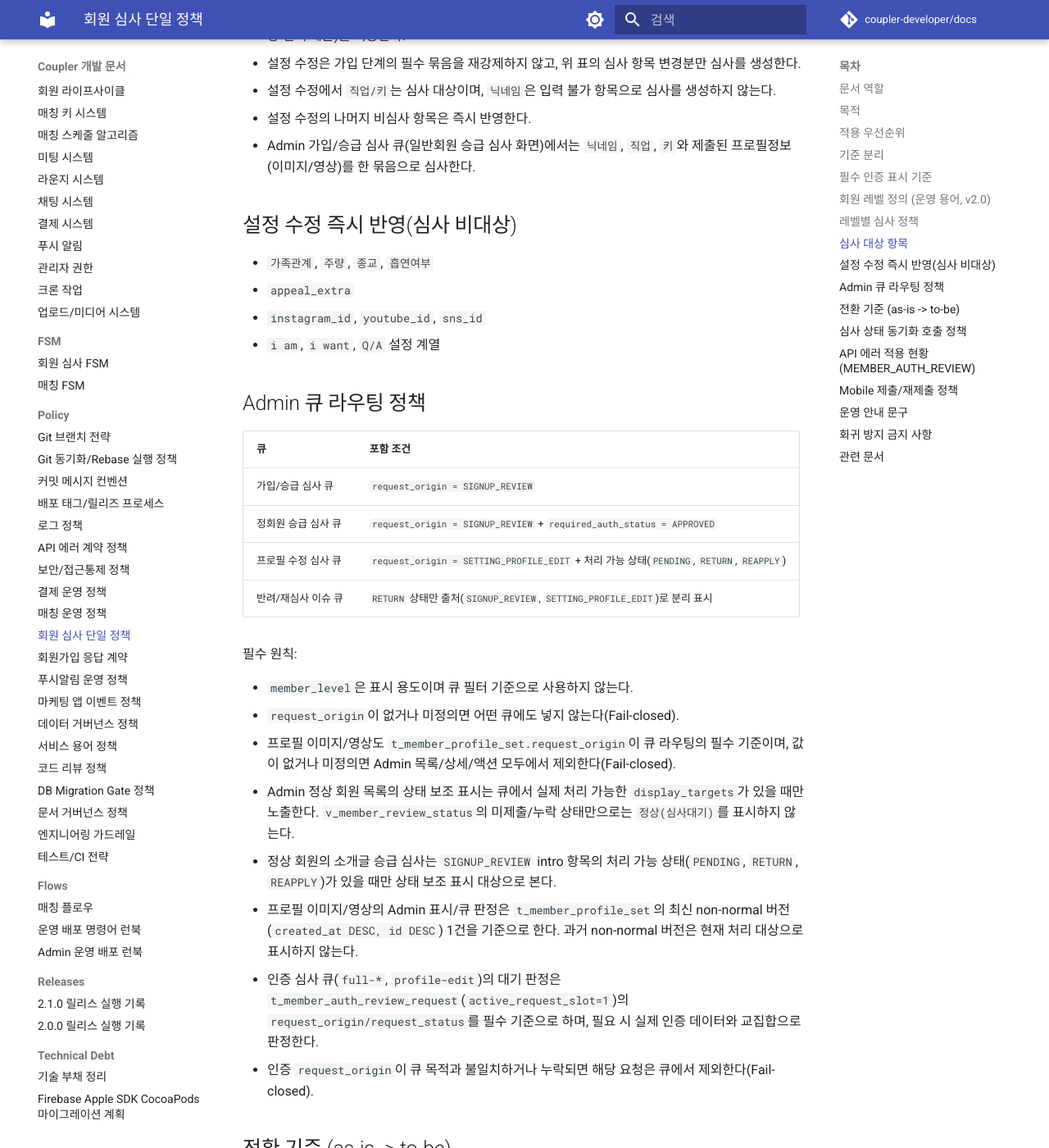
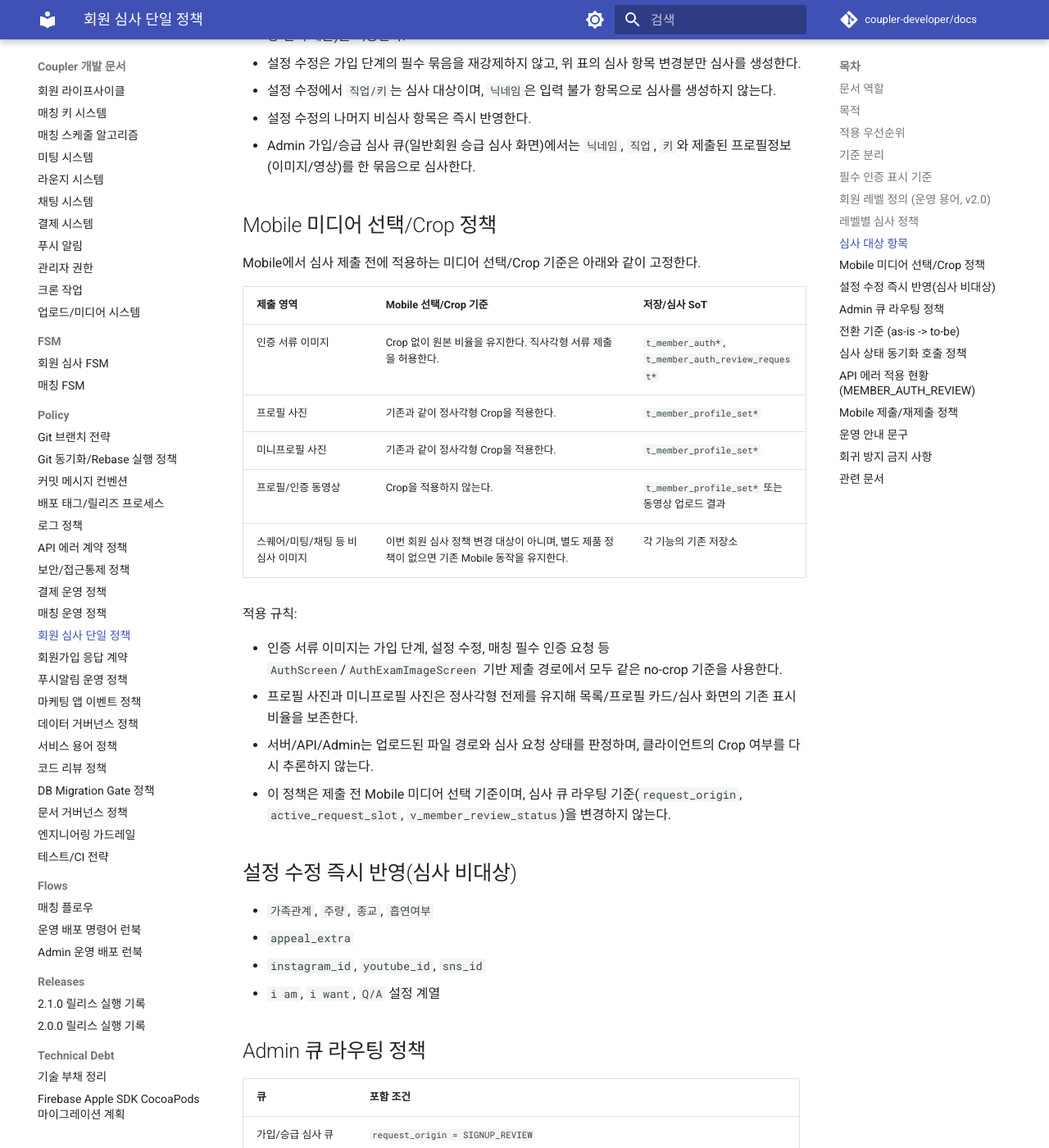
Before and after one commit to coupler-developer/docs, an MkDocs documentation site: the page built from content/policy/member-review-policy.md, in a window 1280 px wide and 1400 px high, scrolled down 3648 px. Shown: the whole window at 82% size. Built offline with MkDocs 1.6.1 and Material for MkDocs 9.7.7, drawn with Linux system fonts in a browser that asks for light colours; comment, search, counter and statistics services are not loaded.

Commit message:
docs: 모바일 미디어 crop 정책 정리
Changes:
- 회원 심사 제출 영역별 Mobile 선택/Crop 기준 추가
- 업로드 시스템 문서에 Mobile 사전 선택/Crop 경계 추가
- 인증 서류 no-crop과 프로필/미니프로필 square crop 기준 명시

Tests:
- validate-docs-structure 통과
- validate-release-records 통과
- markdownlint-cli2 통과
- mkdocs build --strict 통과

```diff
--- a/content/policy/member-review-policy.md
+++ b/content/policy/member-review-policy.md
@@ -92,6 +92,25 @@
 - 설정 수정에서 `직업/키`는 심사 대상이며, `닉네임`은 입력 불가 항목으로 심사를 생성하지 않는다.
 - 설정 수정의 나머지 비심사 항목은 즉시 반영한다.
 - Admin 가입/승급 심사 큐(일반회원 승급 심사 화면)에서는 `닉네임`, `직업`, `키`와 제출된 프로필정보(이미지/영상)를 한 묶음으로 심사한다.
+
+## Mobile 미디어 선택/Crop 정책
+
+Mobile에서 심사 제출 전에 적용하는 미디어 선택/Crop 기준은 아래와 같이 고정한다.
+
+| 제출 영역 | Mobile 선택/Crop 기준 | 저장/심사 SoT |
+| --- | --- | --- |
+| 인증 서류 이미지 | Crop 없이 원본 비율을 유지한다. 직사각형 서류 제출을 허용한다. | `t_member_auth*`, `t_member_auth_review_request*` |
+| 프로필 사진 | 기존과 같이 정사각형 Crop을 적용한다. | `t_member_profile_set*` |
+| 미니프로필 사진 | 기존과 같이 정사각형 Crop을 적용한다. | `t_member_profile_set*` |
+| 프로필/인증 동영상 | Crop을 적용하지 않는다. | `t_member_profile_set*` 또는 동영상 업로드 결과 |
+| 스퀘어/미팅/채팅 등 비심사 이미지 | 이번 회원 심사 정책 변경 대상이 아니며, 별도 제품 정책이 없으면 기존 Mobile 동작을 유지한다. | 각 기능의 기존 저장소 |
+
+적용 규칙:
+
+- 인증 서류 이미지는 가입 단계, 설정 수정, 매칭 필수 인증 요청 등 `AuthScreen`/`AuthExamImageScreen` 기반 제출 경로에서 모두 같은 no-crop 기준을 사용한다.
+- 프로필 사진과 미니프로필 사진은 정사각형 전제를 유지해 목록/프로필 카드/심사 화면의 기존 표시 비율을 보존한다.
+- 서버/API/Admin는 업로드된 파일 경로와 심사 요청 상태를 판정하며, 클라이언트의 Crop 여부를 다시 추론하지 않는다.
+- 이 정책은 제출 전 Mobile 미디어 선택 기준이며, 심사 큐 라우팅 기준(`request_origin`, `active_request_slot`, `v_member_review_status`)을 변경하지 않는다.
 
 ## 설정 수정 즉시 반영(심사 비대상)
 
```
Also changed, not shown: content/architecture/upload-media-system.md (+16 -0 lines).
